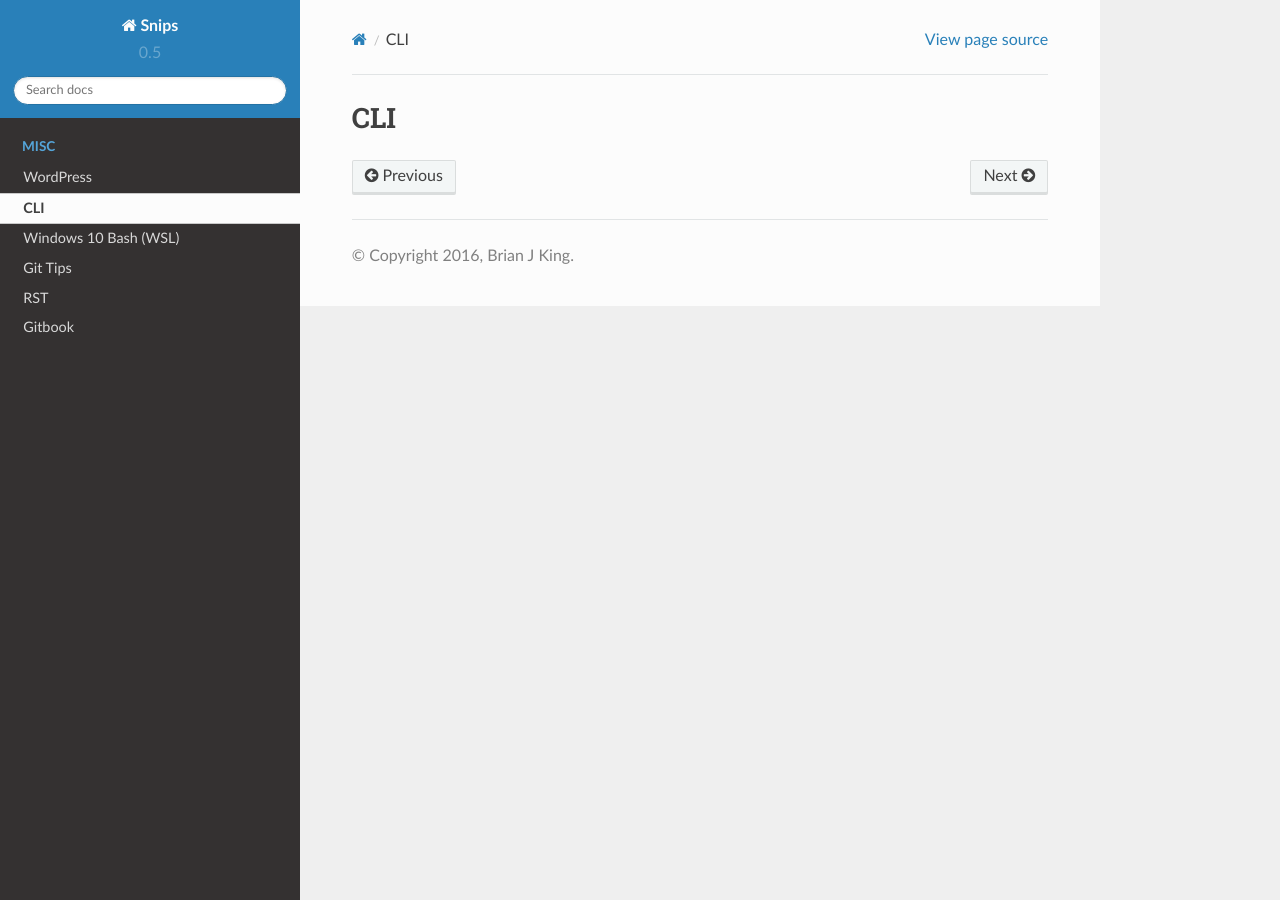
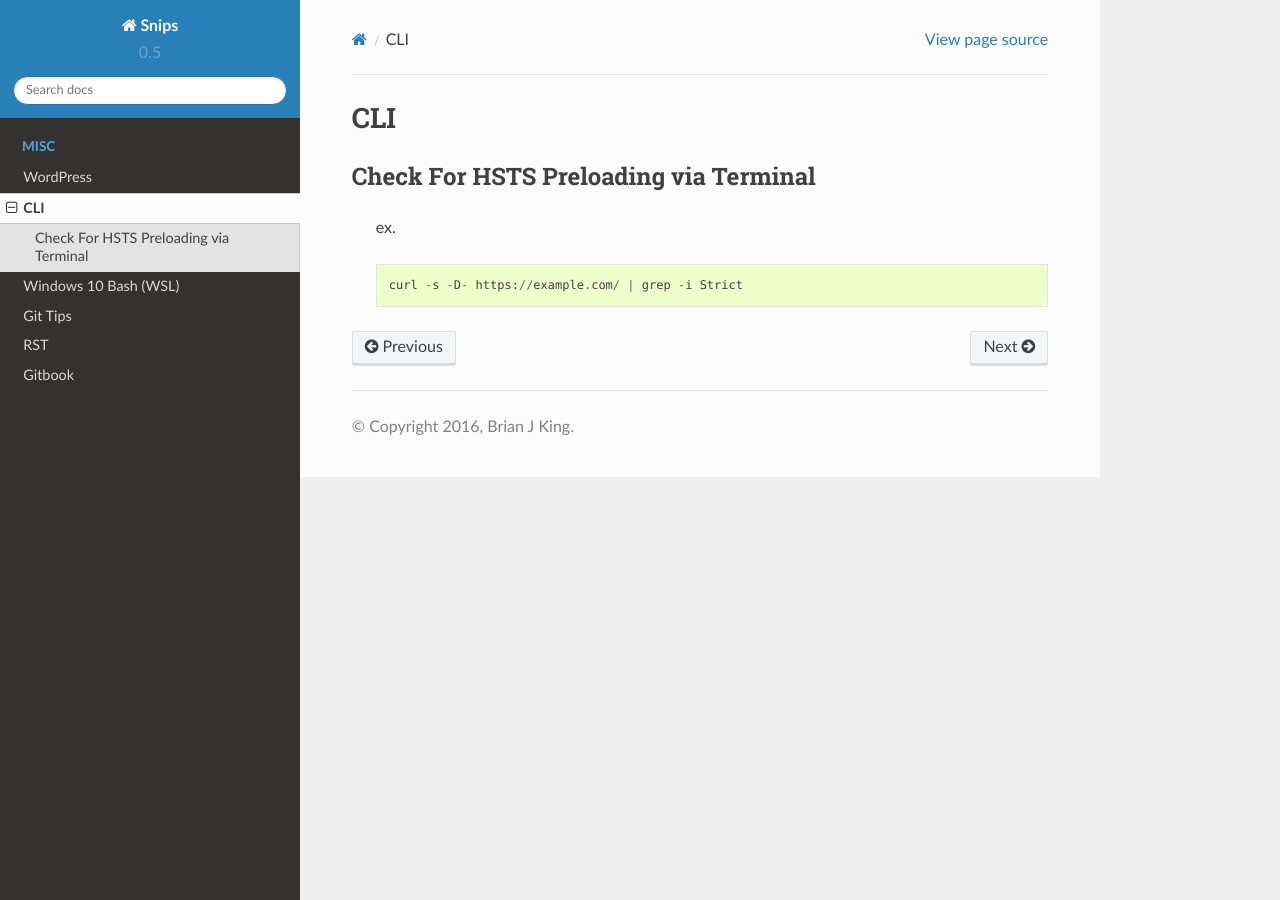
Before and after one commit to brianjking/knowledge, a Sphinx documentation site: the page built from source/cli.rst, in a window 1280 px wide. Built offline with Sphinx 7.4.7 and the Read the Docs theme 2.0.0, drawn with Linux system fonts in a browser that asks for light colours; formulas are drawn with MathJax 3.

Commit message:
Adding HSTS check via Terminal

```diff
--- a/source/cli.rst
+++ b/source/cli.rst
@@ -1,2 +1,10 @@
 CLI
 ============
+
+
+Check For HSTS Preloading via Terminal
+----------------------------------------
+
+   ex. ::
+
+	curl -s -D- https://example.com/ | grep -i Strict
```
